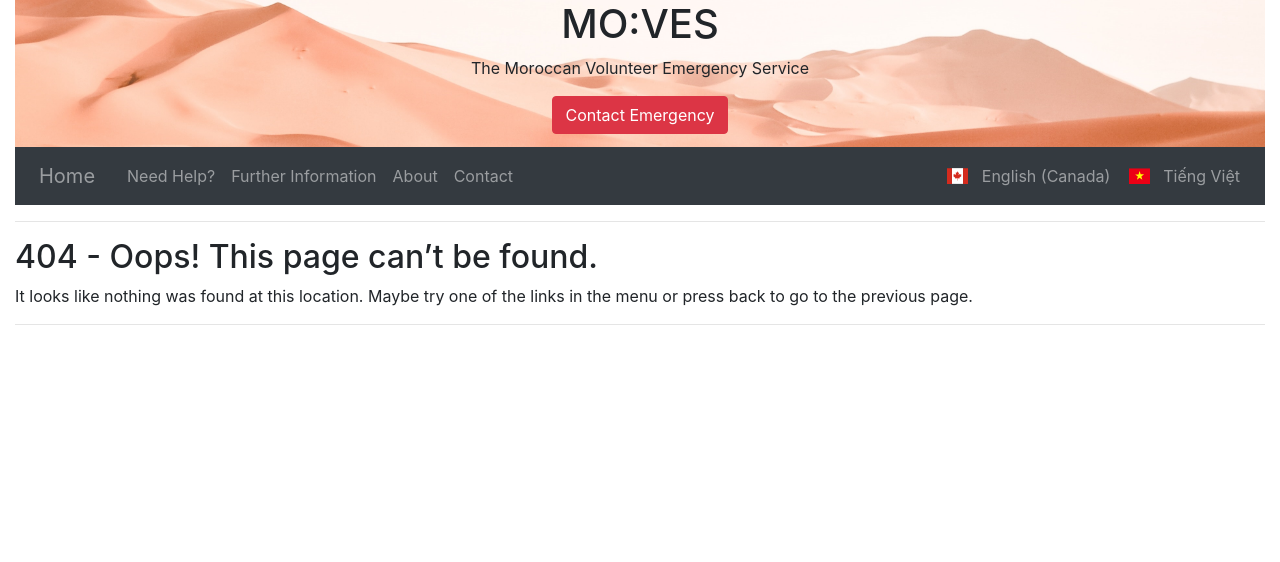
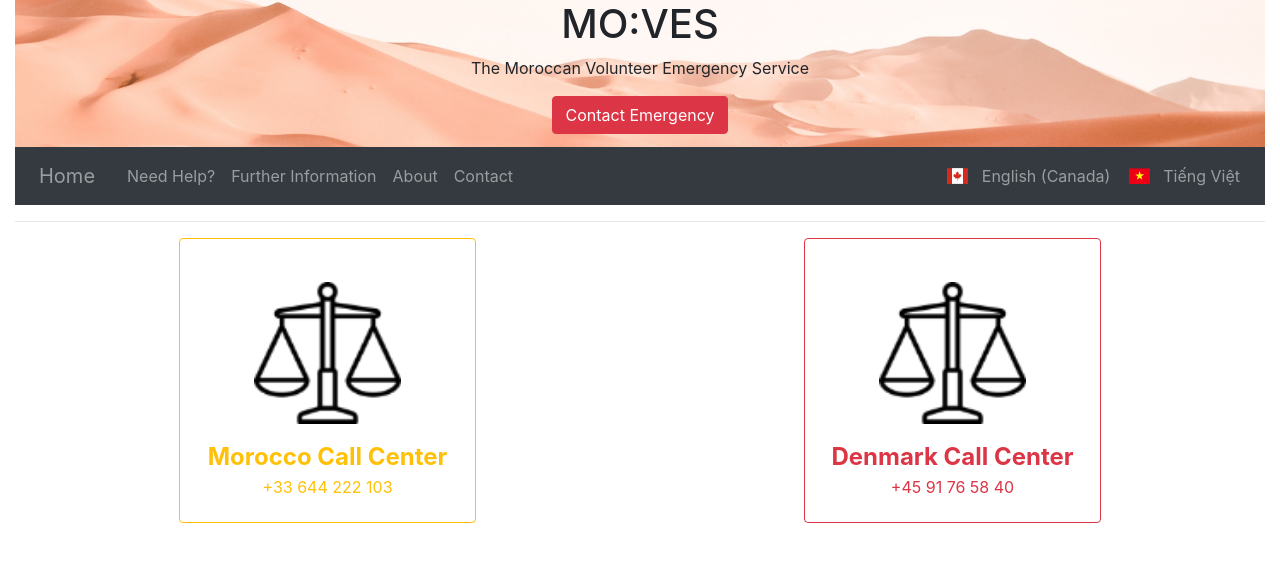
Before and after one commit to Cameodeon/Moves-Front-End-Group-C, a React (Create React App) app: page /emergency in a window 1280 px wide. Shown: the top 562 px of the page. Built offline with nearby package versions, Linux system fonts and the light colour scheme.

Commit message:
add EMergency COntact

```diff
--- a/public/languageUI/en-CA.json
+++ b/public/languageUI/en-CA.json
@@ -21,5 +21,9 @@
     "notfound": {
         "title": "404 - Oops! This page can’t be found.",
         "message": "It looks like nothing was found at this location. Maybe try one of the links in the menu or press back to go to the previous page."
+    },
+    "emergency": {
+        "moroccoCallCenter": "Morocco Call Center",
+        "denmarkCallCenter": "Denmark Call Center"
     }
 }
--- a/src/App.js
+++ b/src/App.js
@@ -1,10 +1,10 @@
 import React, { Component } from 'react';
 import { Route, Switch, Link } from "react-router-dom";
+import Home from './Home';
 import NotFound from './NotFound';
 import Content from './Content';
+import EmergencyContact from './EmergencyContact';
 import './App.css';
-
-import Home from './Home';
 
 class App extends Component {
 
@@ -66,7 +66,7 @@ class App extends Component {
         <Switch>
           <Route exact path='/' render={() => <Home dict={dict.home}/>} />
           <Route exact path='/content/:slug' render={props => <Content slug={props.match.params.slug}/>} />
-          {/* <Route exact path='/emergencyContact' render={() => <EmergencyContact/>} /> */}
+          <Route exact path='/emergency' render={() => <EmergencyContact dict={dict.emergency} />} />
           <Route render={() => <NotFound dict={dict.notfound} />} />
         </Switch>
         <hr />
@@ -82,13 +82,11 @@ const Header = (props) => {
   var dict = props.dict;
   return(
     <header>
-
       <div className="header text-center">
         <h1>MO:VES</h1>
         <p>{dict.description}</p>
         <Link id="emergencyButton" className="btn btn-danger" to="/emergency">{dict.call}</Link>
       </div>
-
     </header>
   );
 }
--- a/src/Content.js
+++ b/src/Content.js
@@ -21,13 +21,13 @@ class Content extends Component {
     }))
     .catch(err =>this.setState({
       textContent: "<h2>Content Coming Soon...</h2>",
-      title: "Hello!"
+      title: "You are offline... :("
     }));
   }
 
   render() {
     return (
-      <div>
+      <div className="container-fluid">
         <h2>{this.state.title}</h2>
         <div>
           { ReactHtmlParser(this.state.textContent) }
--- /dev/null
+++ b/src/EmergencyContact.js
@@ -0,0 +1,28 @@
+import React, { Component } from 'react';
+import MenuItem from './MenuItem';
+
+class EmergencyContact extends Component {
+
+    render() {
+        var dict = this.props.dict;
+        return (
+            <div className="container-fluid">
+                <div className="row">
+                    <div className="col-md-6">
+                        <a href="tel:+33644222103">
+                            <MenuItem buttonType="outline-warning smaller" image="/image/menuIcon/libra.png" title={dict.moroccoCallCenter} subtitle="+33 644 222 103" />
+                        </a>
+                    </div>
+                    <div className="col-md-6">
+                        <a href="tel:+4591765840">
+                            <MenuItem buttonType="outline-danger smaller" image="/image/menuIcon/libra.png" title={dict.denmarkCallCenter} subtitle="+45 91 76 58 40" />
+                        </a>
+                    </div>
+                </div>
+            </div>
+        );
+    }
+
+}
+
+export default EmergencyContact;
--- a/src/Home.css
+++ /dev/null
@@ -1,35 +0,0 @@
-/* .dummy {
-    margin-top: 100%;
-} */
-
-.square {
-    position: relative;
-    width: 75%;
-    border-width: 0.1vw !important;
-    margin-left: 12.5%;
-    margin-bottom: 5vh;
-}
-
-.square:before{
-    content: "";
-    display: block;
-    padding-top: 100%;
-}
-
-.square-content{
-    position: absolute;
-    width: 100%;
-    height: 100%;
-    top: 35%;
-    margin-top: -3.5em;
-    text-align: center;
-}
-
-.homeItemIcon {
-    height: 50%;
-    width: 50%
-}
-
-.homeItemTitle {
-    margin-top: 10%;
-}
--- a/src/Home.js
+++ b/src/Home.js
@@ -1,6 +1,6 @@
 import React, { Component } from 'react';
 import { Link } from 'react-router-dom';
-import './Home.css';
+import MenuItem from './MenuItem';
 
 class Home extends Component {
 
@@ -17,11 +17,31 @@ class Home extends Component {
         return (
             <div className="container-fluid">
                 <div className="row">
-                    <HomeItem slug="lawAndTradition" image="/image/menuIcon/libra.png" title={dict.lawAndTradition} />
-                    <HomeItem slug="location" image="/image/menuIcon/location.png" title={dict.location} />
-                    <HomeItem slug="thiefCases" image="/image/menuIcon/thief.png" title={dict.thiefCases} />
-                    <HomeItem slug="languageBarrier" image="/image/menuIcon/speaking.png" title={dict.languageBarrier} />
-                    <HomeItem slug="overnightStay" image="/image/menuIcon/sleeping.png" title={dict.overnightStay} />
+                    <div className="col-xs-12 col-sm-12 col-md-6 col-lg-4 col-xl-3">
+                        <Link to="/content/lawAndTradition">
+                            <MenuItem image="/image/menuIcon/libra.png" title={dict.lawAndTradition} />
+                        </Link>
+                    </div>
+                    <div className="col-xs-12 col-sm-12 col-md-6 col-lg-4 col-xl-3">
+                        <Link to="/content/location">
+                            <MenuItem image="/image/menuIcon/location.png" title={dict.location} />
+                        </Link>
+                    </div>
+                    <div className="col-xs-12 col-sm-12 col-md-6 col-lg-4 col-xl-3">
+                        <Link to="/content/thiefCases">
+                            <MenuItem image="/image/menuIcon/thief.png" title={dict.thiefCases} />
+                        </Link>
+                    </div>
+                    <div className="col-xs-12 col-sm-12 col-md-6 col-lg-4 col-xl-3">
+                        <Link to="/content/languageBarrier">
+                            <MenuItem image="/image/menuIcon/speaking.png" title={dict.languageBarrier} />
+                        </Link>
+                    </div>
+                    <div className="col-xs-12 col-sm-12 col-md-6 col-lg-4 col-xl-3">
+                        <Link to="/content/overnightStay">
+                            <MenuItem image="/image/menuIcon/sleeping.png" title={dict.overnightStay} />
+                        </Link>
+                    </div>
                 </div>
             </div>
         );
@@ -29,18 +49,3 @@ class Home extends Component {
 }
 
 export default Home;
-
-const HomeItem = (props) => {
-    return (
-        <div className="col-xs-12 col-sm-12 col-md-6 col-lg-4 col-xl-3">
-            <Link to={`/content/${props.slug}`}>
-                <div className="btn btn-outline-info square">
-                    <div className="square-content">
-                        <img className="homeItemIcon" src={props.image} alt={props.title} /><br />
-                        <p className="homeItemTitle">{props.title}</p>
-                    </div>
-                </div>
-            </Link>
-        </div>
-    );
-}
--- /dev/null
+++ b/src/MenuItem.css
@@ -0,0 +1,46 @@
+.square {
+    position: relative;
+    width: 75%;
+    border-width: 0.15vw !important;
+    margin-left: 12.5%;
+    margin-bottom: 5vh;
+}
+
+.smaller {
+    width: 50% !important;
+    margin-left: 25%;
+}
+
+.square:before{
+    content: "";
+    display: block;
+    padding-top: 100%;
+}
+
+.square-content{
+    position: absolute;
+    width: 100%;
+    height: 100%;
+    top: calc(35% - 3.5em);
+    left: 0%;
+    text-align: center;
+}
+
+.itemIcon {
+    height: 50%;
+    width: 50%
+}
+
+.itemTitle {
+    margin: 10% 0 0 0;
+    font-size: 18pt;
+    font-weight: bold;
+}
+
+.wSubtitle {
+    margin-top: 5% !important;
+}
+
+.itemSubtitle {
+    font-size: 12pt;
+}
--- /dev/null
+++ b/src/MenuItem.js
@@ -0,0 +1,31 @@
+import React, { Component } from 'react';
+import './MenuItem.css';
+
+class MenuItem extends Component {
+
+    constructor(props) {
+        super(props);
+        this.hasSubtitle = this.hasSubtitle.bind(this);
+    }
+
+    hasSubtitle() {
+        return this.props.subtitle && this.props.subtitle.trim() !== "";
+    }
+
+    render() {
+        var {image, title, subtitle, buttonType} = this.props;
+        if (!buttonType)
+            buttonType = "outline-info"
+        return (
+            <div className={`square btn btn-${buttonType}`}>
+                <div className="square-content">
+                    <img className="itemIcon" src={image} alt={title} />
+                    <p className={"itemTitle " + (this.hasSubtitle() ? "wSubtitle" : "")}>{title}</p>
+                    <p className="itemSubtitle">{subtitle}</p>
+                </div>
+            </div>
+        );
+    }
+}
+
+export default MenuItem;
--- a/src/index.js
+++ b/src/index.js
@@ -12,8 +12,8 @@ ReactDOM.render(
     <BrowserRouter>
         <App />
     </BrowserRouter>,
-    document.getElementById('root'
-));
+    document.getElementById('root')
+);
 
 // If you want your app to work offline and load faster, you can change
 // unregister() to register() below. Note this comes with some pitfalls.
```
